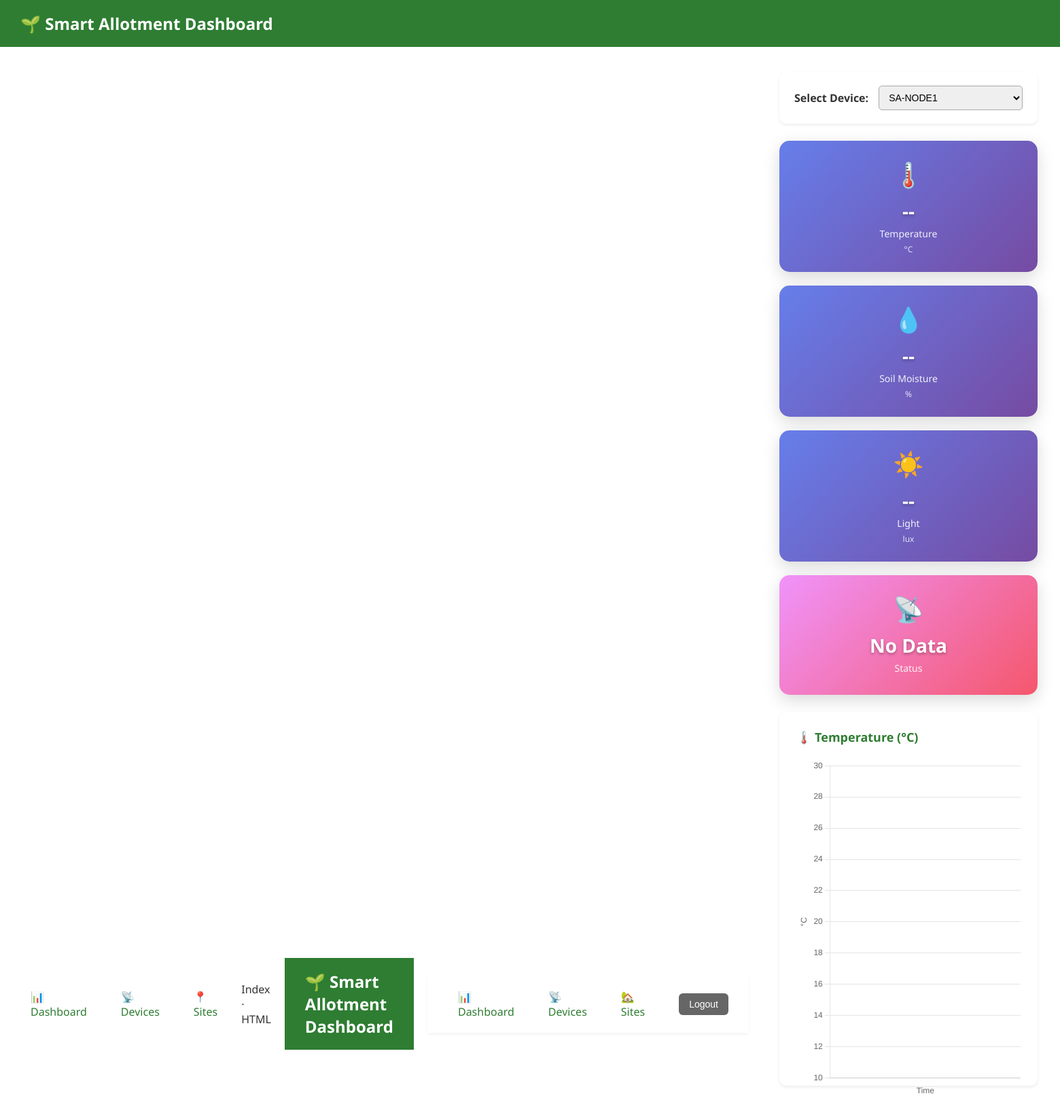
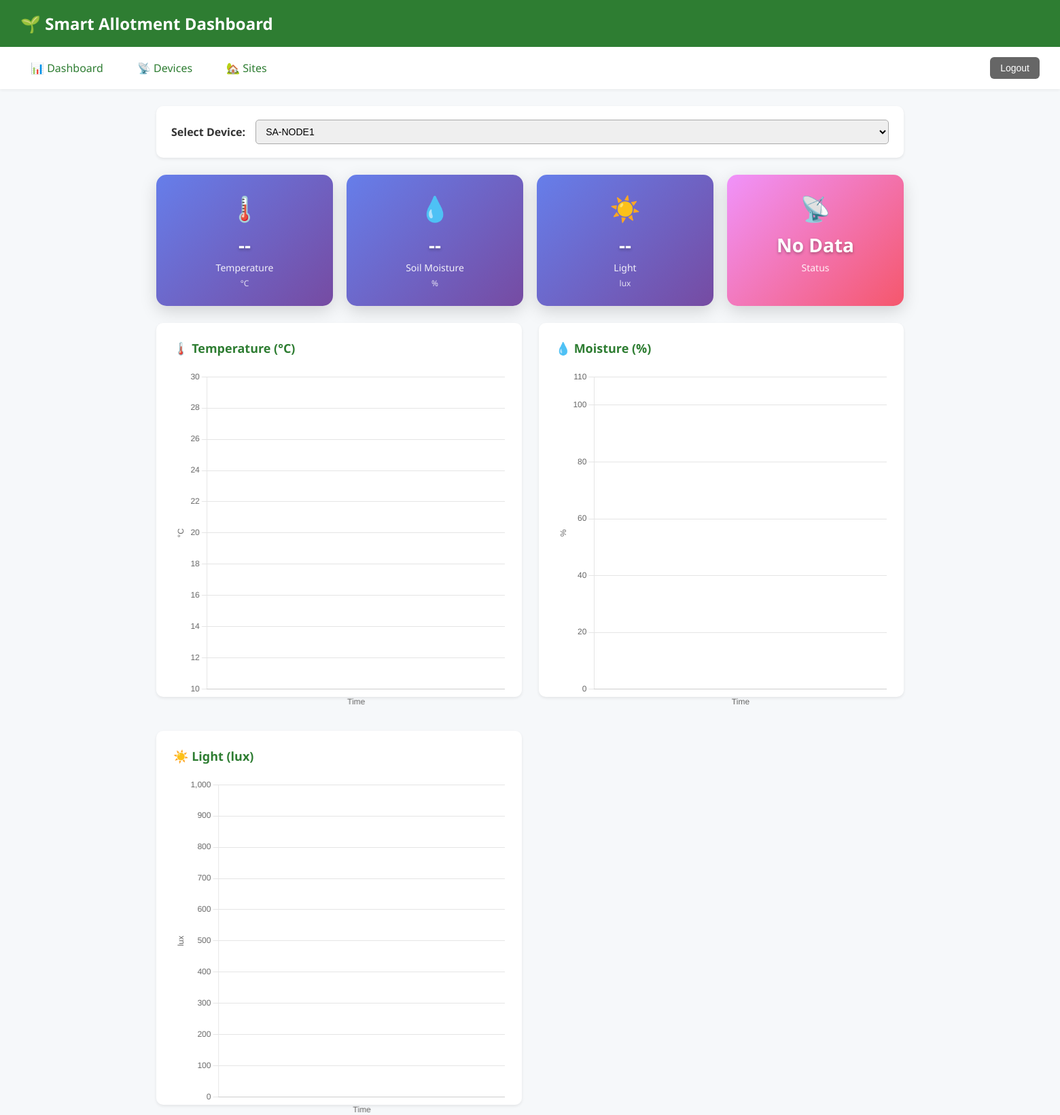
Before and after one commit to Gev1990123/smart_allotment_hub, a FastAPI app: template templates/index.html in a window 1560 px wide. Shown: the top 1640 px of the page at 68% size. Run offline with FastAPI, Linux system fonts and the light colour scheme; the template is opened without the code that fills it, so the values that code supplies are empty.

Commit message:
index.html - updated as some rendering issues were found in the previous version. The new version should be more compatible with different browsers and devices.

```diff
--- a/templates/index.html
+++ b/templates/index.html
@@ -1,33 +1,3 @@
-<!DOCTYPE html>
-<html lang="en">
-<head>
-    <meta charset="UTF-8" />
-    <title>Smart Allotment Dashboard</title>
-
-    <!-- CSS -->
-    <link rel="stylesheet" href="/static/css/styles.css">
-
-    <!-- Chart.js -->
-    <script src="https://cdn.jsdelivr.net/npm/chart.js"></script>
-
-    <!-- Shared Scripts -->
-    <script src="/static/js/scripts.js"></script>
-</head>
-
-<body>
-
-<header>
-    <h1>🌱 Smart Allotment Dashboard</h1>
-</header>
-
-<!-- NAVIGATION -->
-<nav>
-    <div class="nav-links">
-        <a href="/">📊 Dashboard</a>
-        <a href="/devices">📡 Devices</a>
-        <a href="/sites">📍 Sites</a>
-    </div>
-Index · HTML
 <!DOCTYPE html>
 <html lang="en">
 <head>
@@ -300,5 +270,5 @@ document.addEventListener('DOMContentLoaded', function() {
 </script>
 
 
-   </body>
+</body>
 </html>
```
